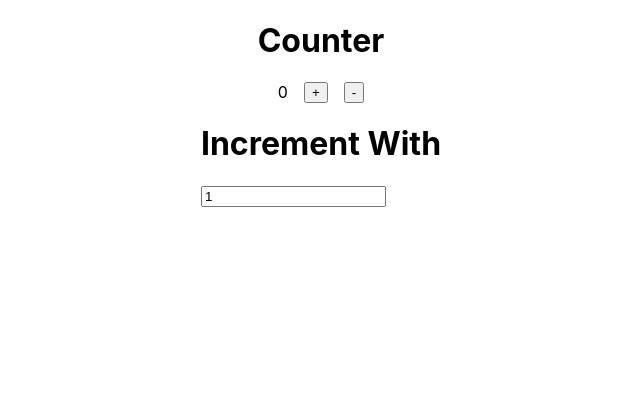
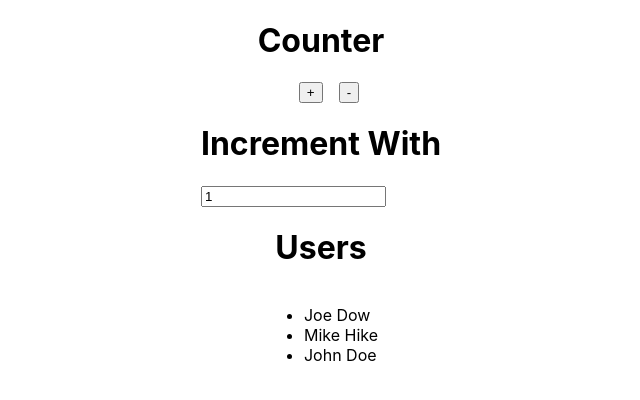
Before and after one commit to Hombre2014/react-challenges, a React (Create React App) app: page / in a window 1280 px wide. Shown: the top 400 px of the page, without its empty margins (319-959 px from the left). Built offline with nearby package versions, Linux system fonts and the light colour scheme; the HTML template or start-up script is replaced by a standard one.

Commit message:
Display users

```diff
--- a/src/App.js
+++ b/src/App.js
@@ -1,12 +1,12 @@
 import './App.css';
-// import Counter from './Counter';
 import IncrementWith from './IncrementWith';
+import Users from './Users';
 
 const App = () => {
   return (
     <div className="App">
-      {/* <Counter /> */}
       <IncrementWith />
+      <Users />
     </div>
   );
 }
--- a/src/Counter.js
+++ b/src/Counter.js
@@ -1,15 +1,15 @@
-import React, { useState } from 'react';
+import React, { useState, useEffect } from 'react';
 
 const Counter = ({ number }) => {
   const [count, setCount] = useState(0);
 
-  // useEffect(() => {
-  //   setCount(JSON.parse(window.localStorage.getItem('counter_value')));
-  // }, []);
+  useEffect(() => {
+    setCount(JSON.parse(window.localStorage.getItem('counter_value')));
+  }, []);
 
-  // useEffect(() => {
-  //   window.localStorage.setItem('counter_value', count);
-  // }, [count]);
+  useEffect(() => {
+    window.localStorage.setItem('counter_value', count);
+  }, [count]);
 
   const handleChange = (e) => {
     console.log('Value: ', e.target.value);
--- a/src/IncrementWith.js
+++ b/src/IncrementWith.js
@@ -4,20 +4,13 @@ import Counter from './Counter';
 const IncrementWith = () => {
   const [number, setNumber] = useState(1);
 
-  // useEffect(() => {
-  //   setNumber(JSON.parse(window.localStorage.getItem('increment_with_value')));
-  // }, []);
+  useEffect(() => {
+    setNumber(JSON.parse(window.localStorage.getItem('increment_with_value')));
+  }, []);
 
-  // useEffect(() => {
-  //   window.localStorage.setItem('increment_with_value', number);
-  // }, [number]);
-
-  console.log('Number: ', number);
-
-  // const handleIncrement = (e) => {
-  //   setNumber(parseInt(e.target.value));
-  //   console.log('Number: ', number);
-  // }
+  useEffect(() => {
+    window.localStorage.setItem('increment_with_value', number);
+  }, [number]);
 
   return (
     <div className='container'>
@@ -25,7 +18,6 @@ const IncrementWith = () => {
       <div>
         <h1 id='title'>Increment With</h1>
         <input type='number' id='increment' value={number} onChange={(e) => setNumber(e.target.value)} />
-        {/* <button type='submit' onClick={(e) => handleIncrement(e)}>Add increment With</button> */}
       </div>
     </div>
   )
--- /dev/null
+++ b/src/Users.js
@@ -0,0 +1,24 @@
+import React from 'react';
+
+const Users = () => {
+  const users = [
+    { name: 'Joe Dow', id: 1 },
+    { name: 'Mike Hike', id: 2 },
+    { name: 'John Doe', id: 3 },
+  ]
+
+  return (
+    <div className='container'>
+      <h1>Users</h1>
+      <ul>
+        {users.map((user, index) => {
+          return (
+            <li key={index}>{user.name}</li>
+          )
+        })}
+      </ul>
+    </div>
+  )
+}
+
+export default Users;
```
